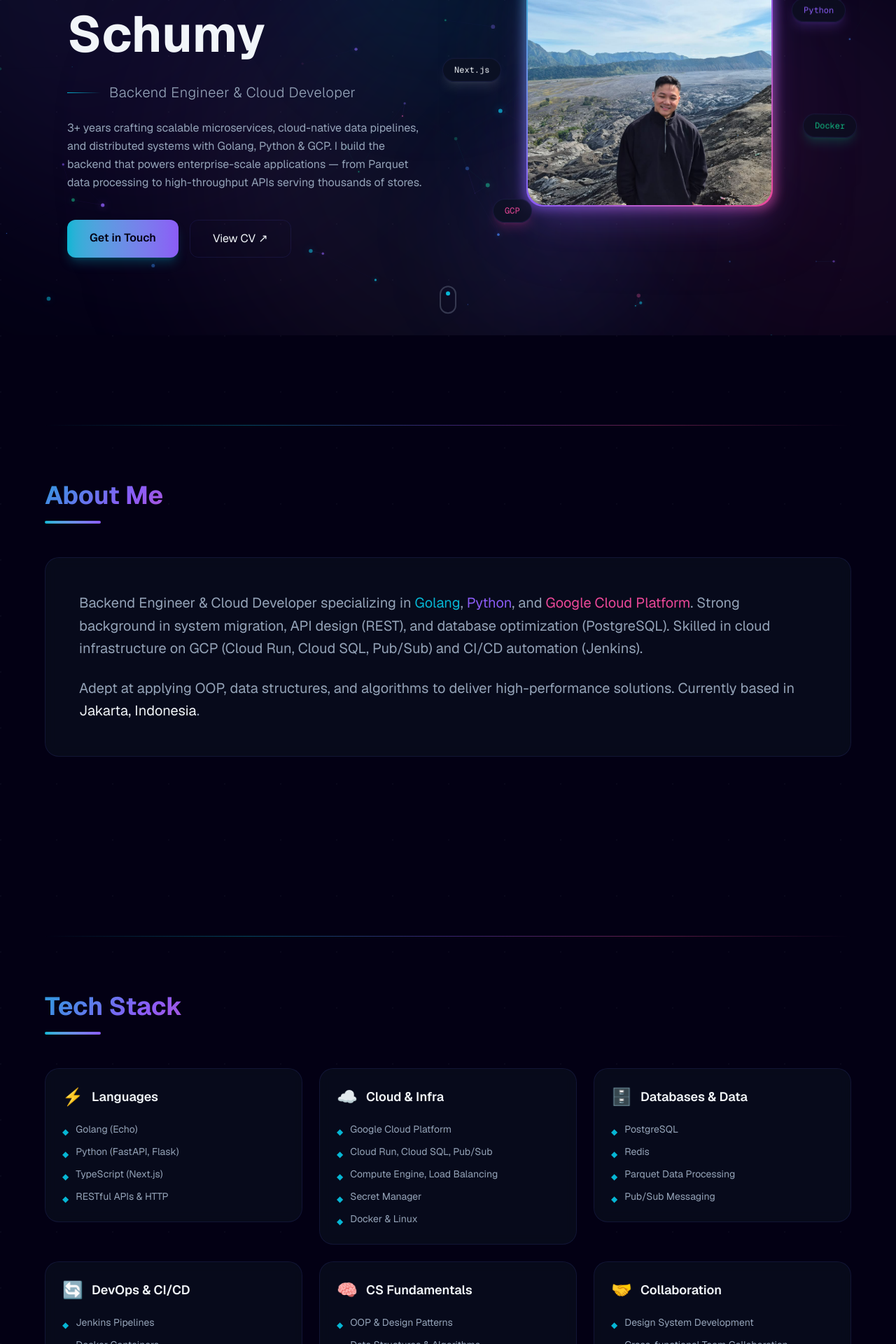
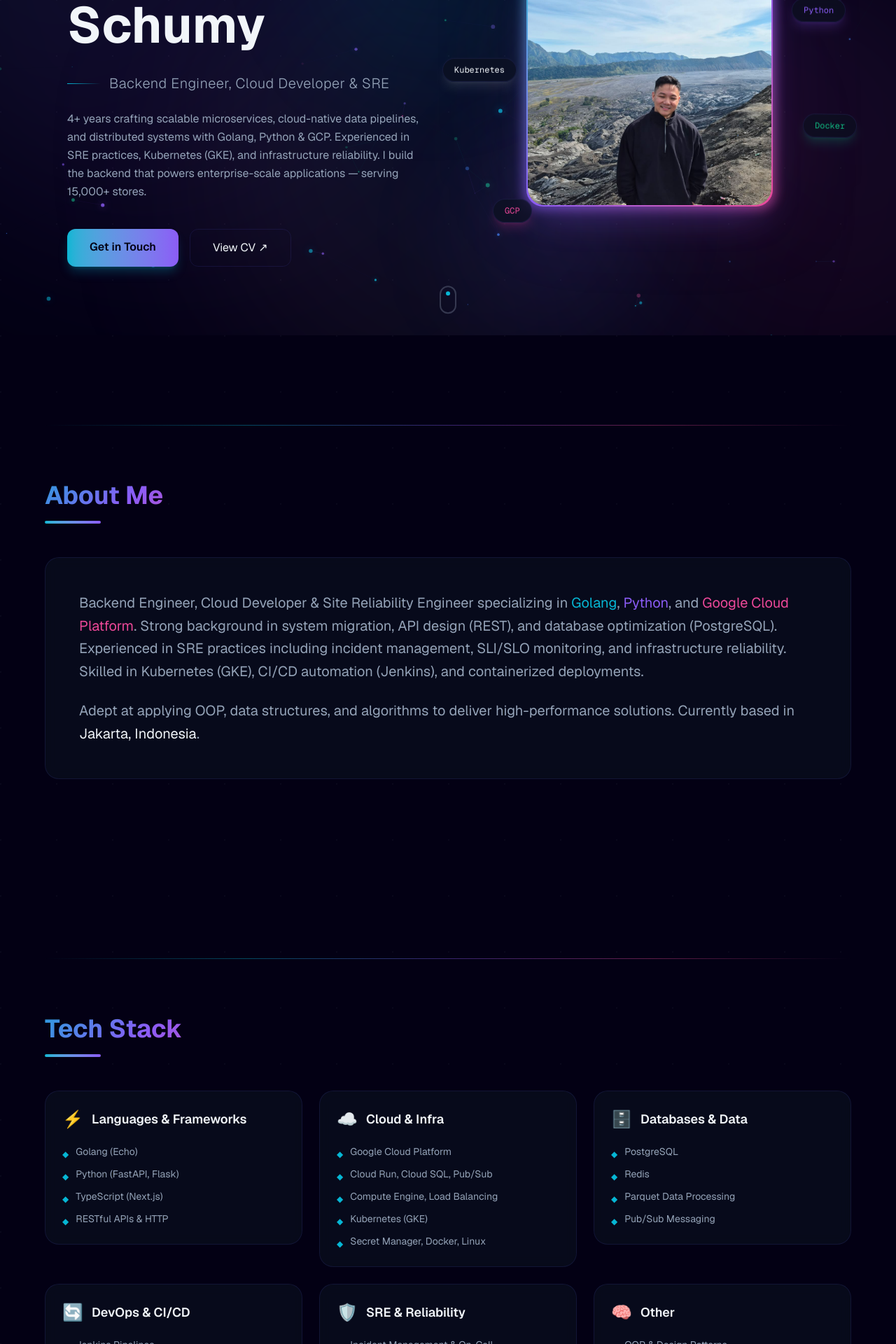
Before and after one commit to MonsterGege/personal-page, a Next.js app: page / in a window 1280 px wide. Shown: the part 321-2241 px from the top of the page at 70% size. Built offline with nearby package versions, Linux system fonts and the light colour scheme.

Commit message:
change cv skills

```diff
--- a/src/app/page.tsx
+++ b/src/app/page.tsx
@@ -215,7 +215,7 @@ export default function Home() {
               transition={{ duration: 0.6, delay: 0.5 }}
               className="text-accent-cyan font-mono text-sm mb-4 tracking-wider"
             >
-              &#47;&#47; Hello World, I&apos;m
+              &#47;&#47; Hi! I&apos;m
             </motion.p>
             <motion.h1
               initial={{ opacity: 0, y: 40 }}
@@ -241,7 +241,7 @@ export default function Home() {
             >
               <div className="h-px w-12 bg-gradient-to-r from-accent-cyan to-transparent" />
               <span className="text-xl text-muted font-light tracking-wide">
-                Backend Engineer & Cloud Developer
+                Backend Engineer, Cloud Developer & SRE
               </span>
             </motion.div>
             <motion.p
@@ -250,10 +250,10 @@ export default function Home() {
               transition={{ delay: 1.3 }}
               className="text-muted leading-relaxed max-w-lg mb-10 text-base"
             >
-              3+ years crafting scalable microservices, cloud-native data pipelines,
-              and distributed systems with Golang, Python & GCP. I build the backend
-              that powers enterprise-scale applications — from Parquet data processing
-              to high-throughput APIs serving thousands of stores.
+              4+ years crafting scalable microservices, cloud-native data pipelines,
+              and distributed systems with Golang, Python & GCP. Experienced in SRE
+              practices, Kubernetes (GKE), and infrastructure reliability. I build the
+              backend that powers enterprise-scale applications — serving 15,000+ stores.
             </motion.p>
             <motion.div
               initial={{ opacity: 0, y: 20 }}
@@ -312,7 +312,7 @@ export default function Home() {
             </FloatingElement>
             <FloatingElement delay={5} duration={7.5} y={14} className="absolute top-[40%] -left-10 z-20">
               <div className="glass-card px-4 py-2 text-xs font-mono text-foreground shadow-lg shadow-foreground/10">
-                Next.js
+                Kubernetes
               </div>
             </FloatingElement>
 
@@ -369,14 +369,15 @@ export default function Home() {
           <Reveal delay={0.2}>
             <TiltCard className="p-8 md:p-12">
               <p className="text-muted leading-relaxed text-lg md:text-xl">
-                Backend Engineer & Cloud Developer specializing in{" "}
+                Backend Engineer, Cloud Developer & Site Reliability Engineer specializing in{" "}
                 <span className="text-accent-cyan">Golang</span>,{" "}
                 <span className="text-accent-violet">Python</span>, and{" "}
                 <span className="text-accent-pink">Google Cloud Platform</span>.
                 Strong background in system migration, API design (REST), and
-                database optimization (PostgreSQL). Skilled in cloud
-                infrastructure on GCP (Cloud Run, Cloud SQL, Pub/Sub) and CI/CD
-                automation (Jenkins).
+                database optimization (PostgreSQL). Experienced in SRE practices
+                including incident management, SLI/SLO monitoring, and infrastructure
+                reliability. Skilled in Kubernetes (GKE), CI/CD
+                automation (Jenkins), and containerized deployments.
               </p>
               <p className="text-muted leading-relaxed text-lg md:text-xl mt-6">
                 Adept at applying OOP, data structures, and algorithms to deliver
@@ -630,7 +631,7 @@ export default function Home() {
             </p>
           </Reveal>
 
-          <div className="grid md:grid-cols-3 gap-6">
+          <div className="grid md:grid-cols-3 lg:grid-cols-5 gap-6">
             {contacts.map((contact, i) => (
               <Reveal key={contact.label} delay={0.1 + i * 0.15} direction="scale">
                 <ContactItem {...contact} />
@@ -689,7 +690,7 @@ function ContactItem({
 /* ─── Data ─── */
 const skills = [
   {
-    title: "Languages",
+    title: "Languages & Frameworks",
     icon: "⚡",
     glow: "rgba(6, 182, 212, 0.15)",
     items: ["Golang (Echo)", "Python (FastAPI, Flask)", "TypeScript (Next.js)", "RESTful APIs & HTTP"],
@@ -702,8 +703,8 @@ const skills = [
       "Google Cloud Platform",
       "Cloud Run, Cloud SQL, Pub/Sub",
       "Compute Engine, Load Balancing",
-      "Secret Manager",
-      "Docker & Linux",
+      "Kubernetes (GKE)",
+      "Secret Manager, Docker, Linux",
     ],
   },
   {
@@ -719,45 +720,47 @@ const skills = [
     items: [
       "Jenkins Pipelines",
       "Docker Containers",
-      "Compute Engine",
       "Automated Deployments",
+      "Zero-downtime Releases",
     ],
   },
   {
-    title: "CS Fundamentals",
+    title: "SRE & Reliability",
+    icon: "🛡️",
+    glow: "rgba(16, 185, 129, 0.15)",
+    items: [
+      "Incident Management & On-Call",
+      "SLI/SLO Monitoring",
+      "Capacity Planning",
+      "Observability: Logging, Metrics, Tracing",
+    ],
+  },
+  {
+    title: "Other",
     icon: "🧠",
     glow: "rgba(139, 92, 246, 0.15)",
     items: [
       "OOP & Design Patterns",
-      "Data Structures & Algorithms",
+      "DSA (Data Structures & Algorithms)",
       "System Design & Architecture",
-    ],
-  },
-  {
-    title: "Collaboration",
-    icon: "🤝",
-    glow: "rgba(236, 72, 153, 0.12)",
-    items: [
-      "Design System Development",
-      "Cross-functional Team Collaboration",
-      "Observability: Logging, Metrics, Tracing",
-      "Agile Methodology",
+      "Agile, Cross-functional Collaboration",
     ],
   },
 ];
 
 const experiences = [
   {
-    title: "Backend Engineer & Cloud Developer",
+    title: "Backend Engineer, Cloud Developer & SRE",
     company: "PT. Sumber Alfaria Trijaya",
     period: "Jul 2022 — Present",
     points: [
-      "Spearheaded cloud migration of 70%+ Alfamart stores (≈10,000+ branches) from legacy to cloud-native infrastructure — cutting downtime by 30% and boosting transaction throughput by 25%.",
-      "Architected and built high-performance Golang microservices for Parquet-based data pipelines, managing large-scale database operations and ETL workflows.",
-      "Collaborated with frontend teams on design system development",
-      "Designed and shipped production-grade microservices using Golang (Echo) and Python (FastAPI, Flask) with clean architecture patterns.",
-      "Deployed containerized services to Cloud Run and Compute Engine with Load Balancing, integrated with Cloud SQL, Pub/Sub, and Secret Manager.",
+      "Spearheaded cloud migration of 70%+ Alfamart stores (≈15,000+ stores) from legacy to cloud-native infrastructure — cutting downtime by 30% and boosting transaction throughput by 25%.",
+      "Architected high-performance Golang microservices for Parquet-based data pipelines, managing large-scale database operations and ETL workflows.",
+      "Built a master transfer system to migrate data from warehouse to stores at start-of-day and collect transaction/inventory data from stores back to warehouse at end-of-day, ensuring data consistency across ≈15,000+ stores.",
+      "Deployed containerized services to Cloud Run, Compute Engine, and GKE with Load Balancing, integrated with Cloud SQL, Pub/Sub, and Secret Manager.",
       "Engineered automated CI/CD pipelines with Jenkins for zero-downtime deployments across multiple environments.",
+      "Maintained site reliability — defined SLIs/SLOs, managed incident response, conducted post-mortems, and implemented observability stack (logging, metrics, tracing).",
+      "Collaborated with frontend teams on design system development, improving cross-functional delivery speed.",
     ],
   },
   {
@@ -791,4 +794,16 @@ const contacts = [
     label: "Location",
     value: "Tanjung Priok, Jakarta Utara",
   },
+  {
+    icon: "🌐",
+    label: "Website",
+    value: "schum.web.id",
+    href: "https://schum.web.id",
+  },
+  {
+    icon: "💻",
+    label: "GitHub",
+    value: "github.com/MonsterGege",
+    href: "https://github.com/MonsterGege",
+  },
 ];
```
Also changed, not shown: public/cv.png.
